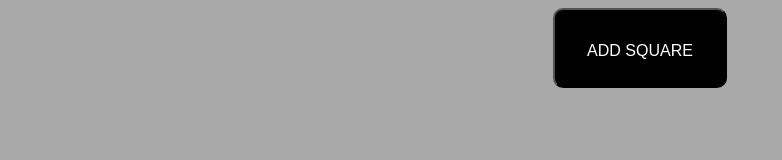
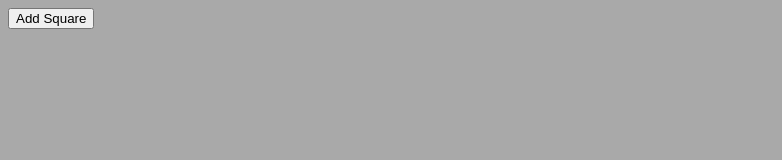
Before and after one commit to percussion1313/DomLab2, a plain HTML site: page index.html in a window 1280 px wide. Shown: the whole page, without its empty margins (0-782 px from the left). Drawn offline with Linux system fonts and the light colour scheme.

Commit message:
Fixed vertical alignment

```diff
--- a/styles.css
+++ b/styles.css
@@ -2,15 +2,6 @@ button{
     position: relative;
     display: block;
     align-items: center;
-    border-radius: 10px;
-    height: 5em;
-    margin: 0 auto;
-    padding: 2em;
-    background-color: black;
-    color:white;
-    font-size: 16px;
-    font-family: Arial, Helvetica, sans-serif;
-    text-transform: uppercase;
   }
 
   .divSquare{
@@ -23,6 +14,8 @@ button{
       text-align: center;
       font-size: 4em;
       border-radius: 4px;
+      line-height: 170px;
+    vertical-align: middle;
   }
 
 
```
